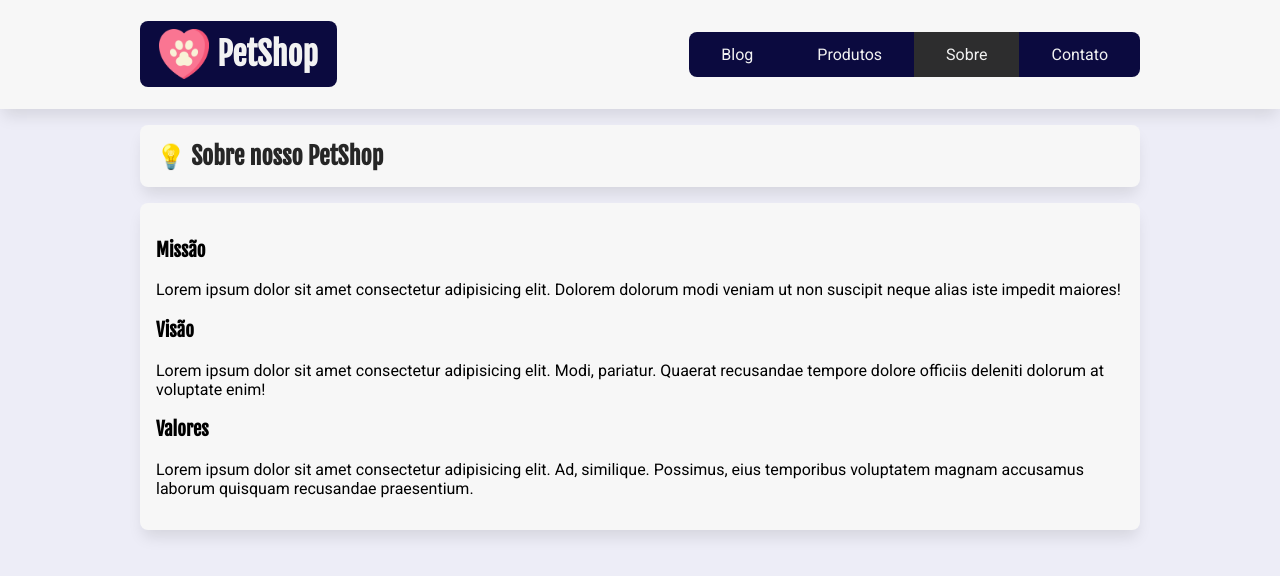
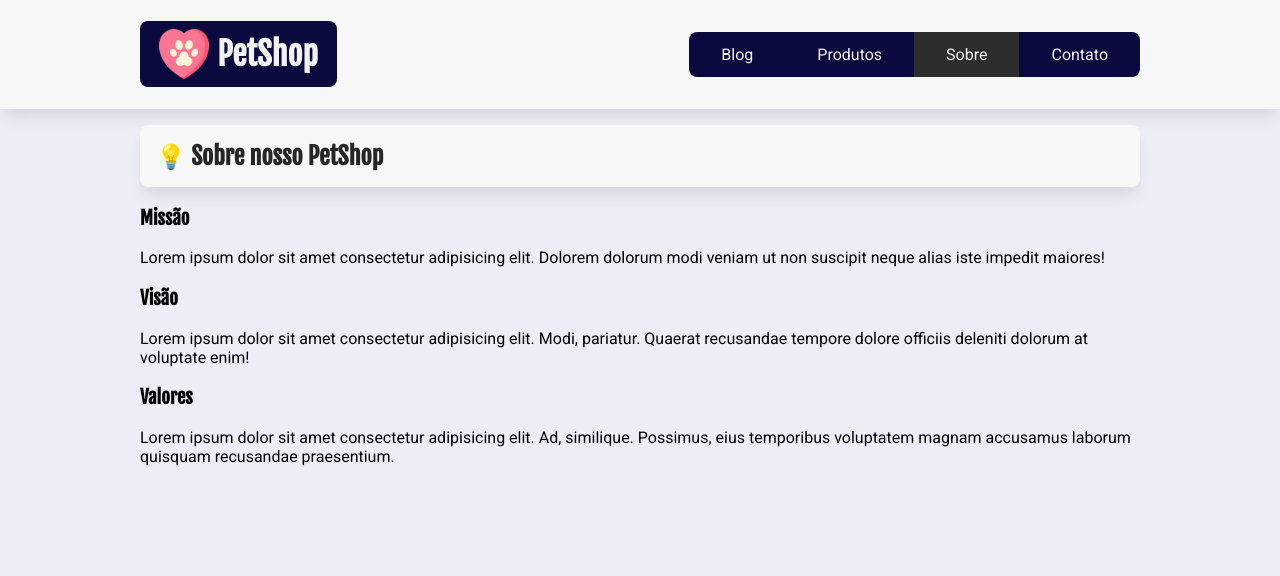
Before and after one commit to PallomaHortencio/petshop-palloma, a React (Create React App) app: page /sobre in a window 1280 px wide. Shown: the top 576 px of the page. Built offline with nearby package versions, Linux system fonts and the light colour scheme.

Commit message:
Componente caixa e props
Uso da prop.children para passagem de dados dinâmicos e variados (em tipo, quantidade, etc)

```diff
--- /dev/null
+++ b/src/components/Caixa/Caixa.jsx
@@ -0,0 +1,7 @@
+import estilos from "./Caixa.module.css";
+
+const Caixa = (props) => {
+  return <div>{props.children}</div>;
+};
+
+export default Caixa;
--- a/src/pages/Produtos/Produtos.jsx
+++ b/src/pages/Produtos/Produtos.jsx
@@ -1,11 +1,12 @@
 import estilos from "./Produtos.module.css";
+import Caixa from "../../components/Caixa/Caixa";
 
 const Produtos = () => {
   return (
     <section>
       <h2 className={estilos.titulo_secao}>Conheça nossos produtos</h2>
 
-      <div id="produtos" className={estilos.produtos}>
+      <Caixa id="produtos" className={estilos.produtos}>
         <article>
           <h3>Cama</h3>
           <p>Caminha para o seu pet dormir confortável.</p>
@@ -21,7 +22,7 @@
             macio.
           </p>
         </article>
-      </div>
+      </Caixa>
     </section>
   );
 };
--- a/src/pages/Sobre/Sobre.jsx
+++ b/src/pages/Sobre/Sobre.jsx
@@ -1,10 +1,11 @@
 import estilos from "./Sobre.module.css";
+import Caixa from "../../components/Caixa/Caixa";
 
 const Sobre = () => {
   return (
     <section>
       <h2 className={estilos.titulo_secao}>Sobre nosso PetShop</h2>
-      <div id="sobre">
+      <Caixa id="sobre">
         <h3>Missão</h3>
         <p>
           Lorem ipsum dolor sit amet consectetur adipisicing elit. Dolorem
@@ -22,7 +23,7 @@
           similique. Possimus, eius temporibus voluptatem magnam accusamus
           laborum quisquam recusandae praesentium.
         </p>
-      </div>
+      </Caixa>
     </section>
   );
 };
```
Also changed, not shown: src/components/Caixa/Caixa.module.css (added).
